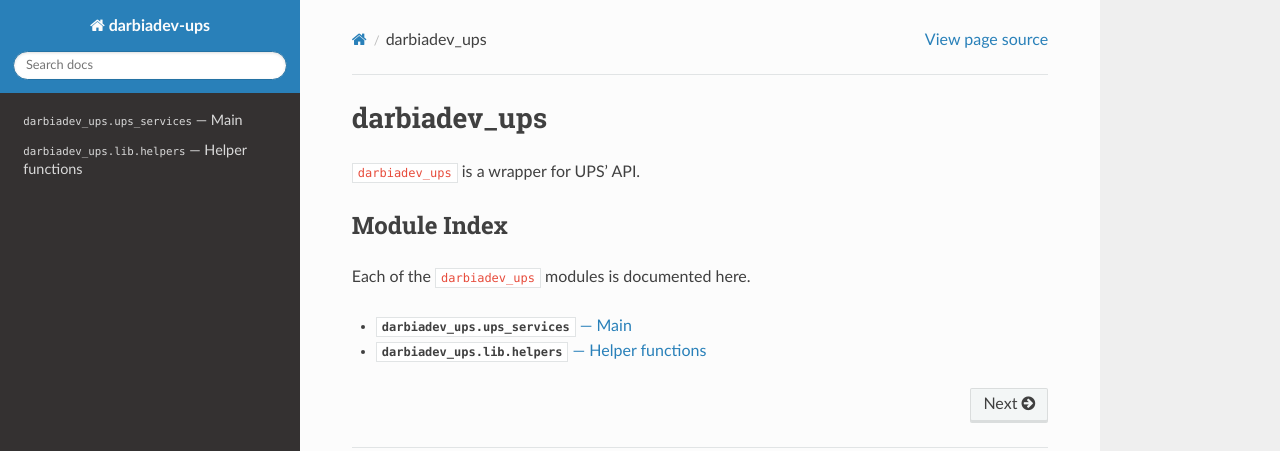
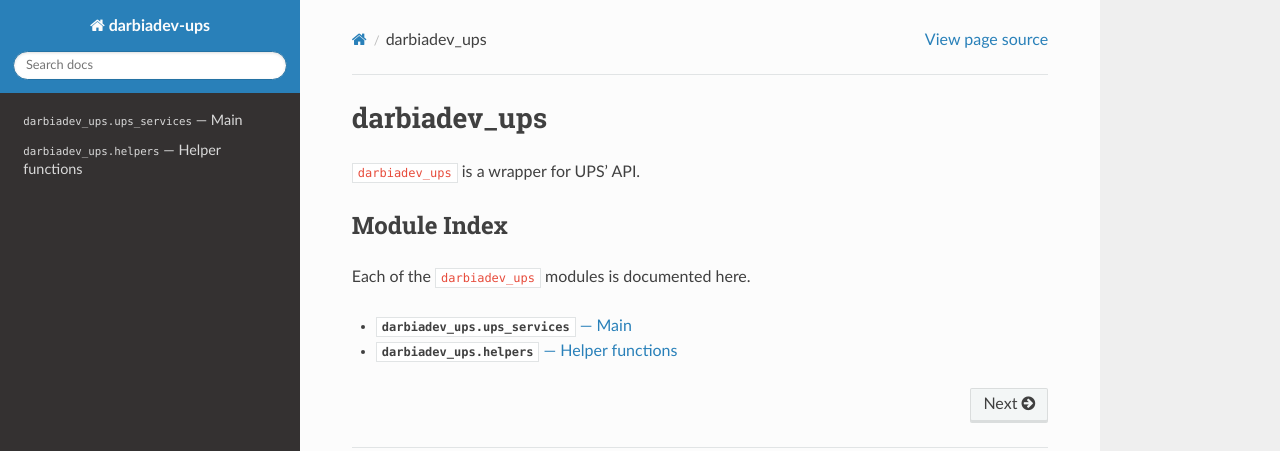
Before and after one commit to darbiadev/darbiadev-ups, a Sphinx documentation site: the page built from docs/source/index.rst, in a window 1280 px wide. Shown: the top 451 px of the page. Built offline with Sphinx 7.4.7 and the Read the Docs theme 2.0.0, drawn with Linux system fonts in a browser that asks for light colours.

Commit message:
restructure docs
Signed-off-by: Bradley Reynolds <bradley.reynolds@darbia.dev>

```diff
--- a/docs/source/helpers.rst
+++ b/docs/source/helpers.rst
@@ -1,5 +1,5 @@
-:mod:`darbiadev_ups.lib.helpers` --- Helper functions
-=====================================================
+:mod:`darbiadev_ups.helpers` --- Helper functions
+=================================================
 
-.. automodule:: darbiadev_ups.lib.helpers
+.. automodule:: darbiadev_ups.helpers
    :members:
```
